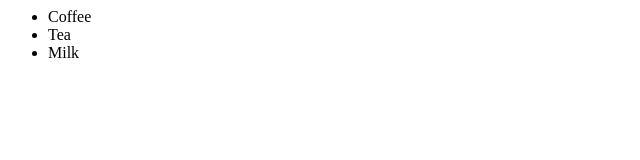
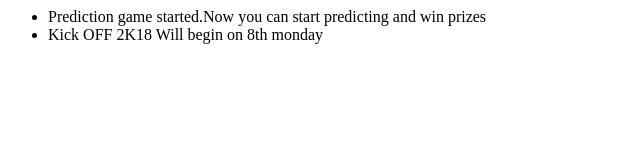
Before and after one commit to donbaby/donbaby.github.io, a plain HTML site: page not.html in a window 1280 px wide. Shown: the whole page, without its empty margins (0-640 px from the left). Drawn offline with Linux system fonts and the light colour scheme.

Commit message:
Update not.html

```diff
--- a/not.html
+++ b/not.html
@@ -1,7 +1,7 @@
 <html>
 <ul>
-  <li>Coffee</li>
-  <li>Tea</li>
-  <li>Milk</li>
+   <li>Prediction game started.Now you can start predicting and win prizes</li>
+  <li>Kick OFF 2K18 Will begin on 8th monday</li>
+
 </ul>
 </html>
```
